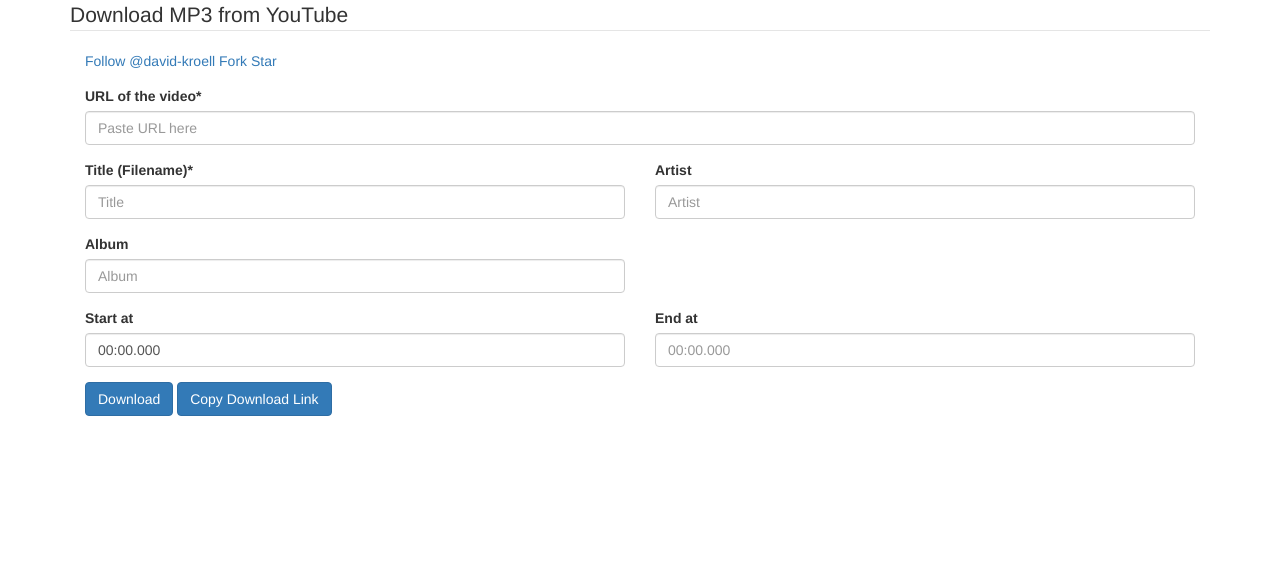
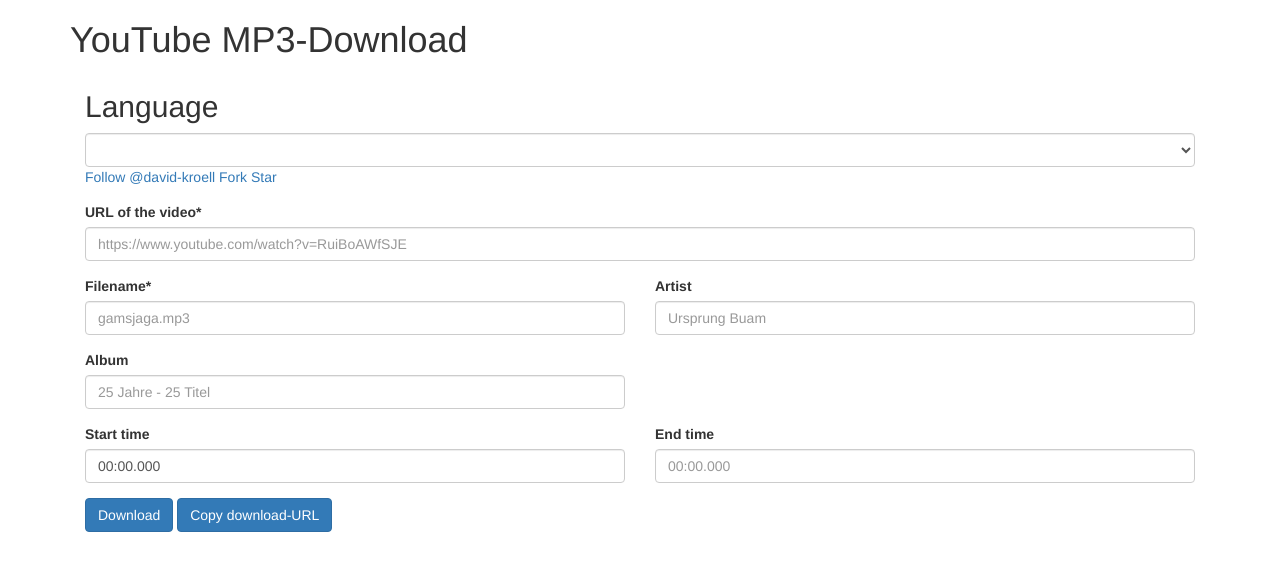
Before and after one commit to davidkroell/ytdl, a website: page html/index.switch.html in a window 1280 px wide. Drawn offline with nearby package versions, Linux system fonts and the light colour scheme.

Commit message:
Prepared for Language Switcher

```diff
--- a/html/index.switch.html
+++ b/html/index.switch.html
@@ -5,12 +5,16 @@
     <meta charset="UTF-8">
     <meta name="viewport" content="width=device-width, initial-scale=1.0">
     <meta http-equiv="X-UA-Compatible" content="ie=edge">
-    <title>Download from YouTube</title>
+    <title>YouTube MP3-Download</title>
 
     <!-- Latest compiled and minified CSS & JS -->
     <link rel="stylesheet" media="screen" href="//netdna.bootstrapcdn.com/bootstrap/3.3.4/css/bootstrap.min.css">
     <script src="//code.jquery.com/jquery.min.js"></script>
     <script src="//netdna.bootstrapcdn.com/bootstrap/3.3.4/js/bootstrap.min.js"></script>
+
+    <!-- Language switcher -->
+    <script src="language/translations.js"></script>
+    <script src="language/swichter.js"></script>
 
     <!-- GitHub star button -->
     <script async defer src="https://buttons.github.io/buttons.js"></script>
@@ -65,9 +69,13 @@
 <body>
     <div class="container">
         <form id="dl-form" action="dl" method="GET" onsubmit="clearInputs()">
-            <legend>Download MP3 from YouTube</legend>
+            <h1 data-mlr-text>YouTube MP3-Download</h1>
 
             <div class="col-xs-12">
+                <h2>Language</h2>
+                <select name="language" class="form-control mb-POCControls_Selector" id="mbPOCControlsLangDrop">
+                </select>
+
                 <div class="form-group">
                     <a class="github-button" href="https://github.com/david-kroell" data-size="large" aria-label="Follow @david-kroell on GitHub">Follow @david-kroell</a>
 
@@ -79,52 +87,52 @@
             </div>
 
 
-            <div class="col-xs-12">
+             <div class="col-xs-12">
                 <div class="form-group">
-                    <label for="url">URL of the video*</label>
-                    <input type="text" class="form-control" id="url" placeholder="Paste URL here" name="url" required>
+                    <label for="url" data-mlr-text>URL of the video*</label>
+                    <input type="text" class="form-control" id="url" placeholder="https://www.youtube.com/watch?v=RuiBoAWfSJE" name="url" required>
                 </div>
             </div>
 
             <div class="col-xs-6 col-sm-6 col-md-6 col-lg-6">
                 <div class="form-group">
-                    <label for="title">Title (Filename)*</label>
-                    <input type="text" class="form-control" id="title" placeholder="Title" name="title" required>
+                    <label for="title" data-mlr-text>Filename*</label>
+                    <input type="text" class="form-control" id="title" placeholder="gamsjaga.mp3" name="title" required>
                 </div>
             </div>
 
             <div class="col-xs-6 col-sm-6 col-md-6 col-lg-6">
                 <div class="form-group">
-                    <label for="artist">Artist</label>
-                    <input type="text" class="form-control" id="artist" placeholder="Artist" name="artist">
+                    <label for="artist" data-mlr-text>Artist</label>
+                    <input type="text" class="form-control" id="artist" placeholder="Ursprung Buam" name="artist">
                 </div>
             </div>
 
             <div class="col-xs-6 col-sm-6 col-md-6 col-lg-6">
                 <div class="form-group">
-                    <label for="album">Album</label>
-                    <input type="text" class="form-control" id="album" placeholder="Album" name="album">
+                    <label for="album" data-mlr-text>Album</label>
+                    <input type="text" class="form-control" id="album" placeholder="25 Jahre - 25 Titel" name="album">
                 </div>
             </div>
             <div class="clearfix"></div>
 
             <div class="col-xs-6 col-sm-6 col-md-6 col-lg-6">
                 <div class="form-group">
-                    <label for="startAt">Start at</label>
+                    <label for="startAt" data-mlr-text>Start time</label>
                     <input type="text" class="form-control" id="startAt" value="00:00.000" name="startAt">
                 </div>
             </div>
 
             <div class="col-xs-6 col-sm-6 col-md-6 col-lg-6">
                 <div class="form-group">
-                    <label for="endAt">End at</label>
+                    <label for="endAt" data-mlr-text>End time</label>
                     <input type="text" class="form-control" id="endAt" placeholder="00:00.000" name="endAt">
                 </div>
             </div>
 
             <div class="col-xs-12">
-                <button id="btn-download" type="submit" class="btn btn-primary">Download</button>
-                <button id="btn-get-link" type="button" class="btn btn-primary" onclick="copyLink()">Copy Download Link</button>
+                <button id="btn-download" type="submit" class="btn btn-primary" data-mlr-text>Download</button>
+                <button id="btn-get-link" type="button" class="btn btn-primary" onclick="copyLink()" data-mlr-text>Copy download-URL</button>
             </div>
         </form>
     </div>
```
